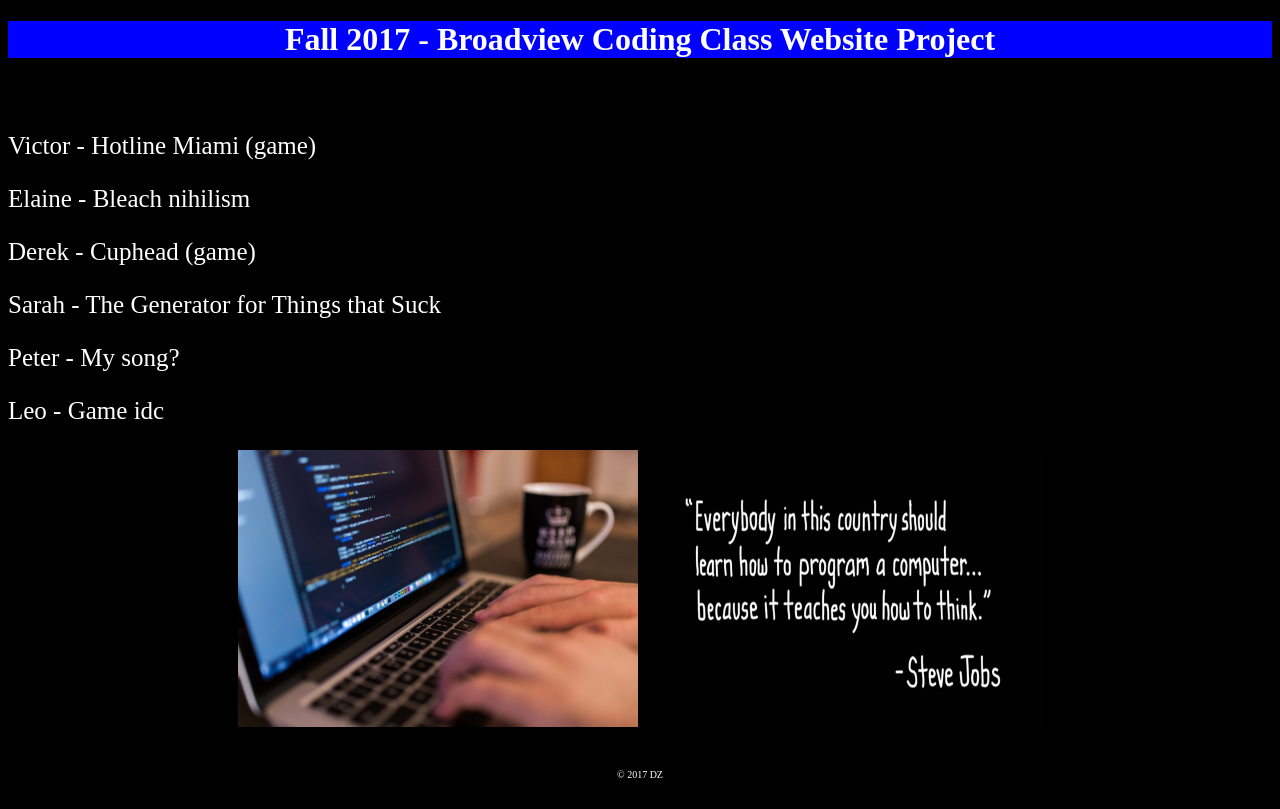
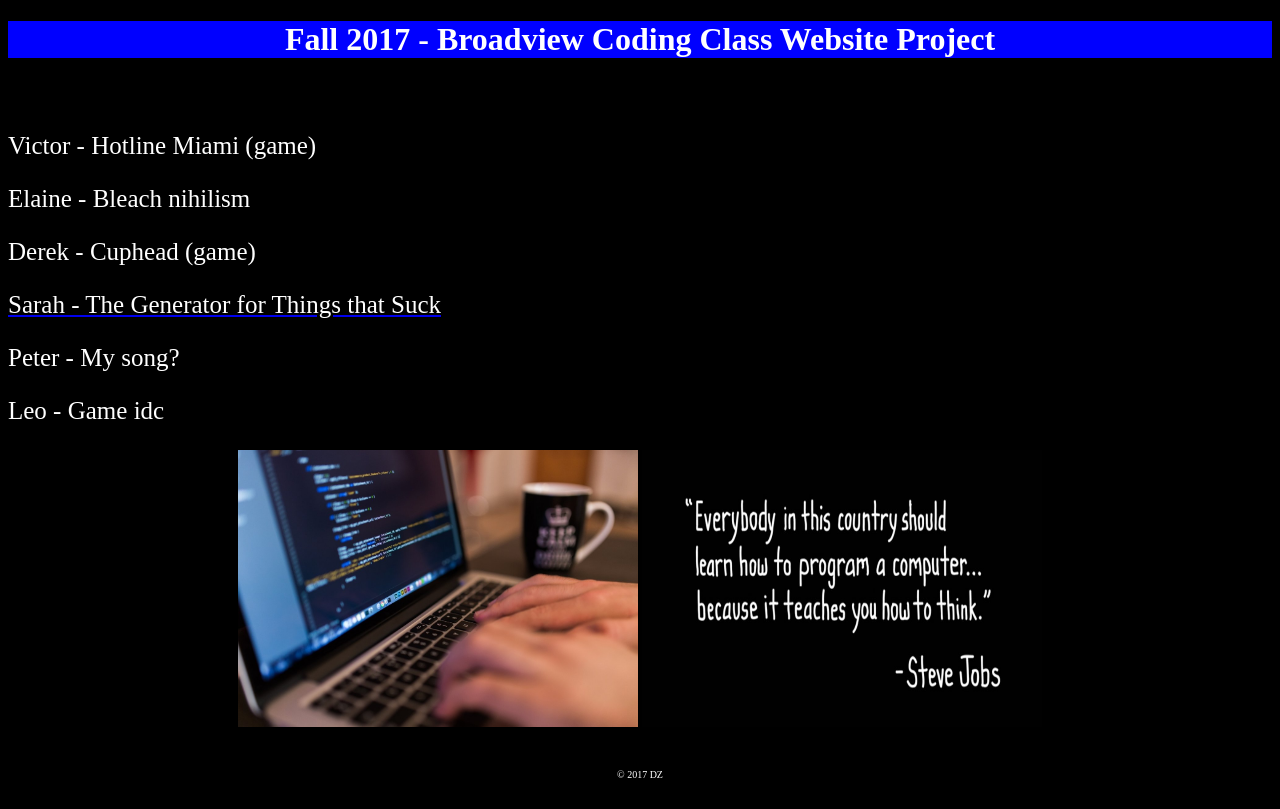
Before and after one commit to rdavidzhong/codingwebsite.github.io, a plain HTML site: page index.html in a window 1280 px wide. Drawn offline with Linux system fonts and the light colour scheme.

Commit message:
add_sara_link

```diff
--- a/index.html
+++ b/index.html
@@ -52,7 +52,7 @@ CSS image section
 <p>Victor - Hotline Miami (game)</p>
 <p>Elaine - Bleach nihilism</p>
 <p>Derek - Cuphead (game)</p>
-<p>Sarah - The Generator for Things that Suck</p>
+<a href="https://rdavidzhong.github.io/sara/index.html"><p>Sarah - The Generator for Things that Suck</p></a>
 <p>Peter - My song?</p>
 <p>Leo - Game idc</p>
 
```
Also changed, not shown: git_commands.txt (added), 2 other files.
